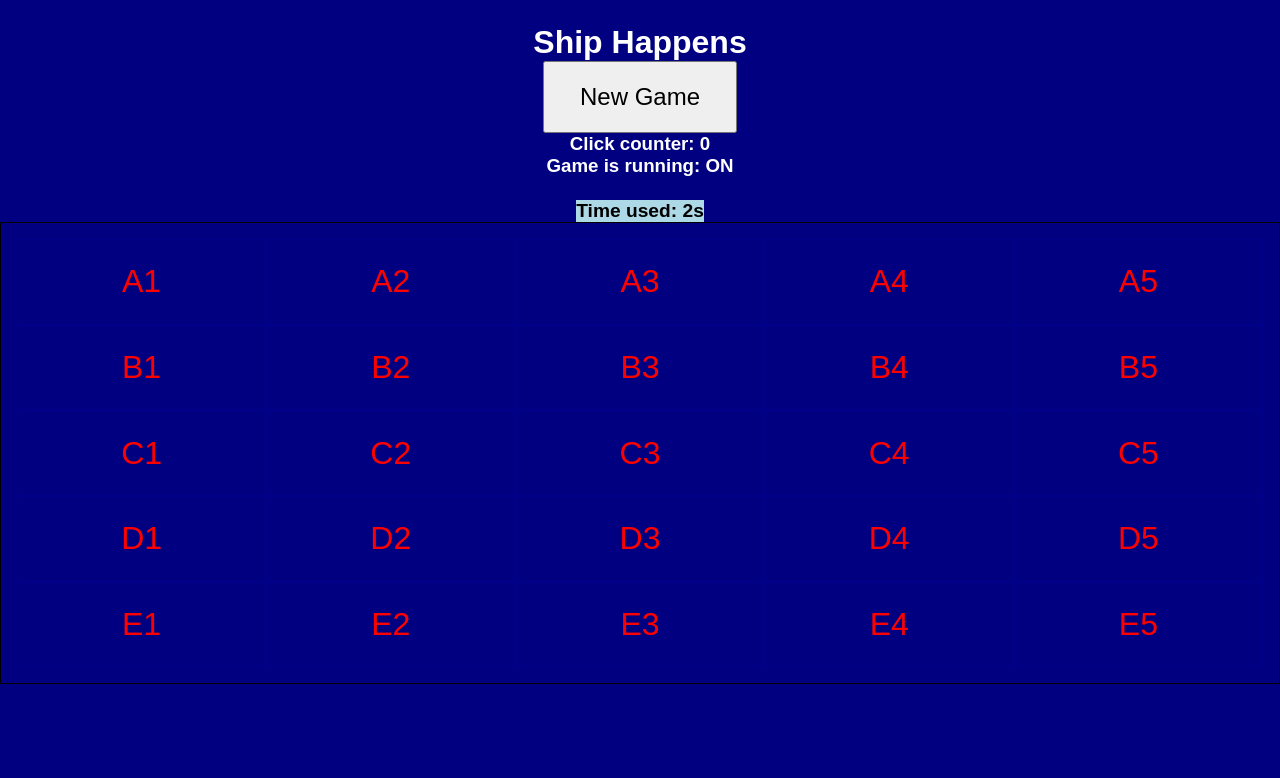
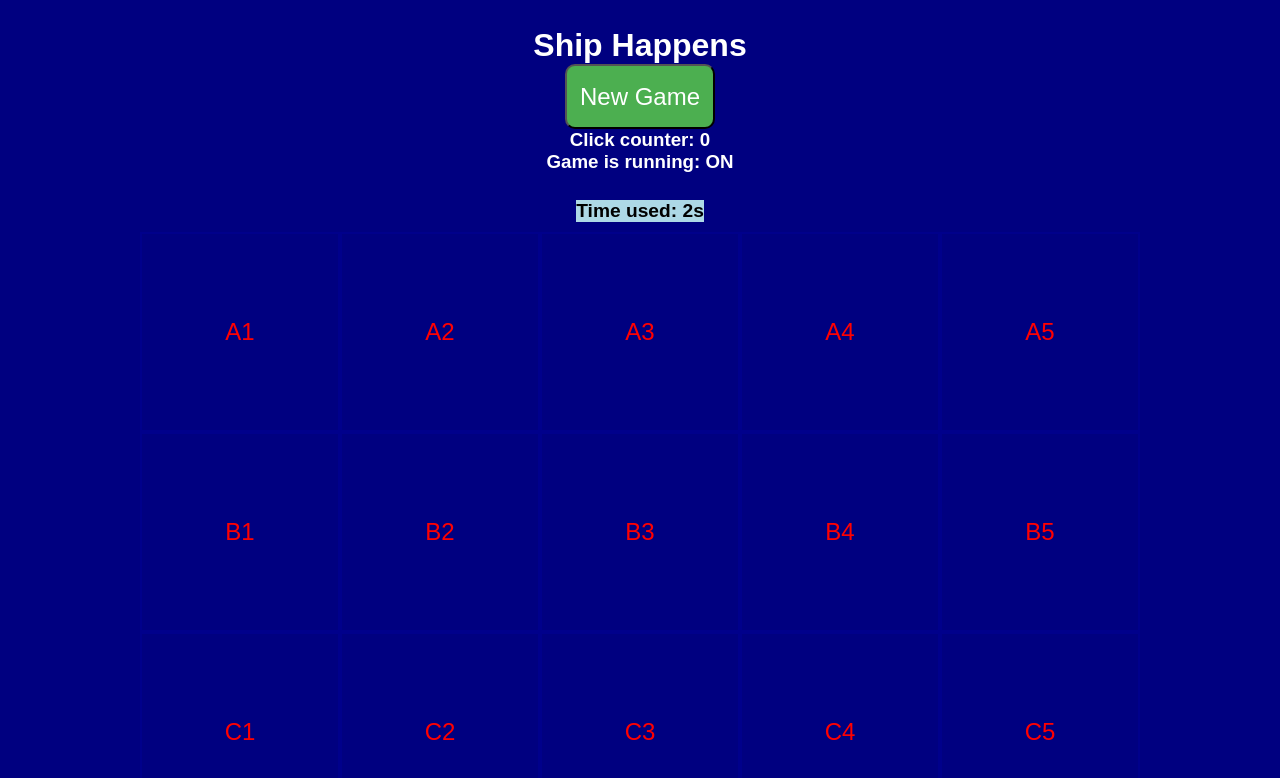
Before and after one commit to mikagitti/ship-happens, a Next.js app: page / in a window 1280 px wide. Both pictures are taken after a click on the button "PLAY!!". Shown: the top 778 px of the page. Built offline with nearby package versions, Linux system fonts and the light colour scheme.

Commit message:
- Added screen size intelligence so if sreen is too wide drids dont over flow screen. - Refactor in settings-banner; added combobox component

```diff
--- a/package.json
+++ b/package.json
@@ -11,10 +11,12 @@
   "dependencies": {
     "@reduxjs/toolkit": "^2.3.0",
     "@types/react-redux": "^7.1.34",
+    "@types/styled-components": "^5.1.34",
     "next": "14.2.15",
     "react": "^18",
     "react-dom": "^18",
-    "react-redux": "^9.1.2"
+    "react-redux": "^9.1.2",
+    "styled-components": "^6.1.13"
   },
   "devDependencies": {
     "@types/node": "^20",
--- a/src/app/components/sea-grid-styles.css
+++ b/src/app/components/sea-grid-styles.css
@@ -1,24 +1,31 @@
-/*
-.cellStyle {
-     display: "flex";
-     justify-content: "center";
-     align-items: "center";
-     height: "100%";
-     width: "100%";
-     background-color: "navy";
-     color: "red";
-     border: "1px solid darkblue";
-     cursor: "pointer";
-     font-size: 2rem;
-}
-*/
-.cellStyle {
-     font-size: 2rem;
+.seaGridSpace {
+     margin: 10px;
+     display: flex;
+     justify-content: center;
+     align-items: center;
 }
 
-@media (max-width: 900px) {
-     .cellStyle {
-          font-size: 1.5rem;
+.container {
+     flex: 1;
+     display: grid;
+}
+
+.cellStyle {
+     aspect-ratio: 1 / 1;
+     display: flex;
+     justify-content: center;
+     align-items: center;
+
+     background-color: navy;
+     color: red;
+     font-size: 1.5rem;
+
+     border: 2px solid darkblue;
+}
+
+@media (min-width: 1000px) {
+     .container {
+          max-width: 1000px;
      }
 }
 
--- a/src/app/components/sea-grid-styles.ts
+++ /dev/null
@@ -1,27 +0,0 @@
-export const seaGridStyle = {
-     width: "100%",
-     height: "100%",
-     display: "flex",
-     justifyContent: "center",
-     alignItems: "center",
-     padding: "1rem",
-     border: "1px solid black",
-};
-
-export const gridStyle = {
-     width: "100%",
-     height: "100%",
-     display: "grid",
-};
-
-export const cellStyle = {
-     height: "100%",
-     width: "100%",
-     display: "flex",
-     justifyContent: "center",
-     alignItems: "center",
-     backgroundColor: "navy",
-     color: "red",
-     border: "1px solid darkblue",
-     cursor: "pointer",
-};
--- a/src/app/components/sea-grid.tsx
+++ b/src/app/components/sea-grid.tsx
@@ -1,12 +1,12 @@
 
 import { useState } from 'react';
-import { createCellName } from '../helpers/coordination';
-import { cellStyle, gridStyle, seaGridStyle } from './sea-grid-styles';
 import './sea-grid-styles.css';
 
+import { useDispatch } from 'react-redux';
+import { useAppSelector } from '@/store/store';
 import { incrementClickCount, setGameIsRunning } from '../../store/gameStatusSlice';
-import { useAppSelector } from '@/store/store';
-import { useDispatch } from 'react-redux';
+
+import { createCellName } from '../helpers/coordination';
 
 type seaGridProps = {
     gridCount: number;
@@ -17,6 +17,7 @@ export default function SeaGrid({ gridCount, isTargetHit }: seaGridProps) {
 
     const dispatch = useDispatch();
     const isGameRunning = useAppSelector((state) => state.gameStatus.gameIsRunning);
+
 
     const [grid, setGrid] = useState<string[][]>(
         Array.from({ length: gridCount }, () => Array(gridCount).fill('navy'))
@@ -35,39 +36,52 @@ export default function SeaGrid({ gridCount, isTargetHit }: seaGridProps) {
 
         if (isTargetHit(cellName) === true) {
             newGrid[row][col] = 'yellow';
+            markAllHits();
             dispatch(setGameIsRunning(false));
         }
         else {
-            newGrid[row][col] = 'gray';
+            newGrid[row][col] = 'rgb(65, 91, 221)';
         }
         setGrid(newGrid);
 
         dispatch(incrementClickCount());
     };
 
+    const markAllHits = () => {
+        const newGrid = grid.map((row, rowIndex) =>
+            row.map((cell, colIndex) => {
+                const cellName = createCellName(rowIndex + 1, colIndex + 1);
+                console.log(cellName);
+                return isTargetHit(cellName) ? 'yellow' : cell;
+            })
+        );
+        console.log(newGrid);
+        setGrid(newGrid);
+    };
+
     return (
-        <div style={seaGridStyle}>
 
-            <div style={{
-                ...gridStyle,
-                gridTemplateColumns: `repeat(${gridCount}, 1fr)`,
-                gridTemplateRows: `repeat(${gridCount}, 1fr)`,
-            }}>
+        <div className='seaGridSpace'>
+            <div className='container'
+                style={{
+                    gridTemplateColumns: `repeat(${gridCount}, 1fr)`,
+                }}>
                 {grid.map((row, rowIndex) =>
-                    row.map((color, colIndex) => (
+                    row.map((backgroundColor, colIndex) => (
                         <div className='cellStyle'
                             key={`${rowIndex}-${colIndex}`}
                             onClick={() => checkTheHit(rowIndex, colIndex)}
                             style={{
-                                ...cellStyle,
-                                backgroundColor: color,
+                                backgroundColor: backgroundColor,
                             }}
                         >
                             {createCellName(rowIndex + 1, colIndex + 1)}
+
                         </div>
+
                     ))
                 )}
             </div>
-        </div>
+        </div >
     );
 };
--- a/src/app/components/settings-banner-styles.ts
+++ b/src/app/components/settings-banner-styles.ts
@@ -1,4 +1,5 @@
 import { CSSProperties } from "react";
+import styled from "styled-components";
 
 export const settingsBannerStyle: CSSProperties = {
      display: "flex",
@@ -7,23 +8,27 @@ export const settingsBannerStyle: CSSProperties = {
      gap: "1rem",
 };
 
-export const headingStyle = {
-     fontSize: "4rem",
-};
+export const HeadingStyle = styled.h1`
+     font-size: 4rem;
+
+     @media (max-width: 768px) {
+          font-size: 2rem;
+     }
+`;
 
 export const labelStyle = {
      fontSize: "1.5rem",
-     margin: "0.3rem 0.5rem",
 };
 
 export const selectStyle = {
      fontSize: "1.5rem",
      margin: "0.3rem 0.5rem",
+     width: "50px",
 };
 
 export const comboBoxGridStyle = {
      display: "grid",
-     gridTemplateColumns: "1fr 1fr",
+     gridTemplateColumns: "150px 1fr 1fr",
      alignItems: "center",
      gap: "1rem",
 };
--- a/src/app/components/settings-banner.tsx
+++ b/src/app/components/settings-banner.tsx
@@ -1,6 +1,6 @@
-import { Dispatch, SetStateAction } from "react";
+import { Dispatch, SetStateAction, useEffect, useState } from "react";
 
-import { settingsBannerStyle, headingStyle, labelStyle, selectStyle, comboBoxGridStyle } from "./settings-banner-styles";
+import { settingsBannerStyle, HeadingStyle, labelStyle, selectStyle, comboBoxGridStyle } from "./settings-banner-styles";
 
 import { comboBoxValues } from "../helpers/coordination";
 
@@ -17,26 +17,41 @@ export default function SettingsBanner({ setGridCount, setShipLength }: settings
 
     return (
         <div style={settingsBannerStyle}>
-            <h1 style={headingStyle}>Settings</h1>
+            <HeadingStyle>Settings</HeadingStyle>
 
-            <div style={comboBoxGridStyle}>
-                <label style={labelStyle} htmlFor="gridCount">Grid Count:</label>
-                <select style={selectStyle} id="gridCount" name="gridCount" defaultValue={defaultGridCount} onChange={(e) => setGridCount(Number(e.target.value))}>
-                    {(gridCount ?? []).map((value: number) => (
-                        <option key={value} value={value}>{value}x{value}</option>
-                    ))}
-                </select>
-            </div>
-
-            <div style={comboBoxGridStyle}>
-                <label style={labelStyle} htmlFor="shipLength">Ship Length:</label>
-                <select style={selectStyle} id="shipLength" name="shipLength" defaultValue={defaultShipLength} onChange={(e) => setShipLength(Number(e.target.value))}>
-                    {(shipLength ?? []).map((value: number) => (
-                        <option key={value} value={value}>{value}</option>
-                    ))}
-                </select>
-            </div>
+            <CompoboxComponent info={'Sea grid size'} values={gridCount} defaultValue={defaultGridCount} onChange={setGridCount} squareText={true} />
+            <CompoboxComponent info={'Ship length'} values={shipLength} defaultValue={defaultShipLength} onChange={setShipLength} />
 
         </div>
     );
 }
+
+
+type ComboBoxComponentProps = {
+    info: string;
+    values: number[];
+    defaultValue: number;
+    onChange: Dispatch<SetStateAction<number>>;
+    squareText?: boolean;
+};
+
+const CompoboxComponent = ({ info, values, defaultValue, onChange, squareText = false }: ComboBoxComponentProps) => {
+
+    const [count, setCount] = useState<number>(defaultValue);
+
+    useEffect(() => {
+        onChange(count);
+    }, [count]);
+
+    return (
+        <div style={comboBoxGridStyle}>
+            <label style={labelStyle}>{info}:</label>
+            <select style={selectStyle} defaultValue={defaultValue} onChange={(e) => setCount(Number(e.target.value))}>
+                {(values ?? []).map((value: number) => (
+                    <option key={value} value={value}>{value}</option>
+                ))}
+            </select>
+            <label style={labelStyle}>{squareText ? `${count}x${count}` : 'grids'} </label>
+        </div>
+    );
+}
--- a/src/app/page.module.css
+++ b/src/app/page.module.css
@@ -14,22 +14,21 @@
      color: white;
 }
 
-.gridBottom {
-     display: flex;
-     justify-content: center;
-     align-items: center;
-     max-height: 80%;
-     overflow: none;
-}
-
-.buttonStyle {
-     padding: 20px 35px;
-     font-size: 1.5rem;
-}
-
 .timerArea {
      display: flex;
      justify-content: center;
      align-items: center;
      height: auto;
 }
+
+.gridBottom {
+}
+
+.buttonStyle {
+     height: 65px;
+     width: 150px;
+     font-size: 1.5rem;
+     border-radius: 10px;
+     background-color: #4caf50;
+     color: white;
+}
--- a/src/app/page.tsx
+++ b/src/app/page.tsx
@@ -38,6 +38,9 @@ export default function Home() {
     setShipOnMap(ship);
     dispatch(resetClickCount());
     dispatch(setGameIsRunning(true));
+
+    console.log(ship);
+
   }
 
   const handleNewGameButtonClick = () => {
@@ -80,9 +83,11 @@ export default function Home() {
           </div>
 
           {/** PLAY AREA */}
-          <div className={styles.gridBottom}>
+
+          <div style={{ display: 'flex', justifyContent: 'center', alignItems: 'center' }}>
             <button className={styles.buttonStyle} onClick={handlePlayGameButtonClick}>PLAY!!</button>
           </div>
+
         </>
       }
     </div>
```
